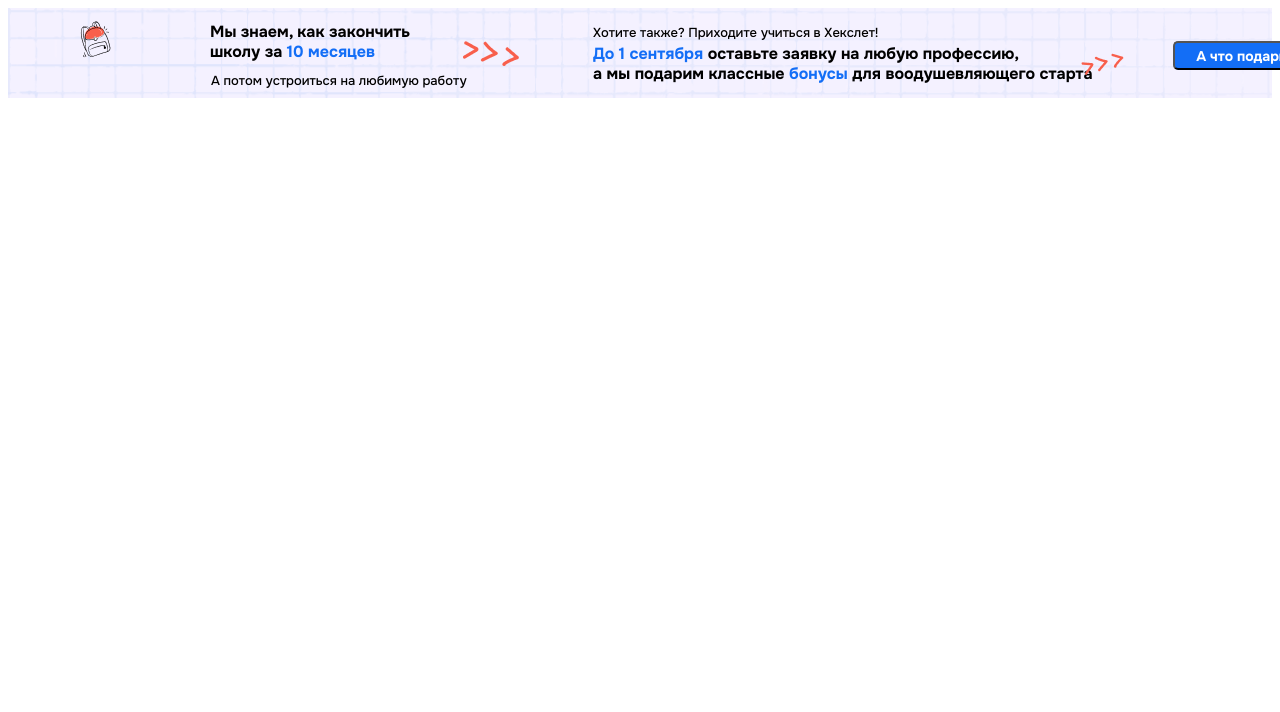
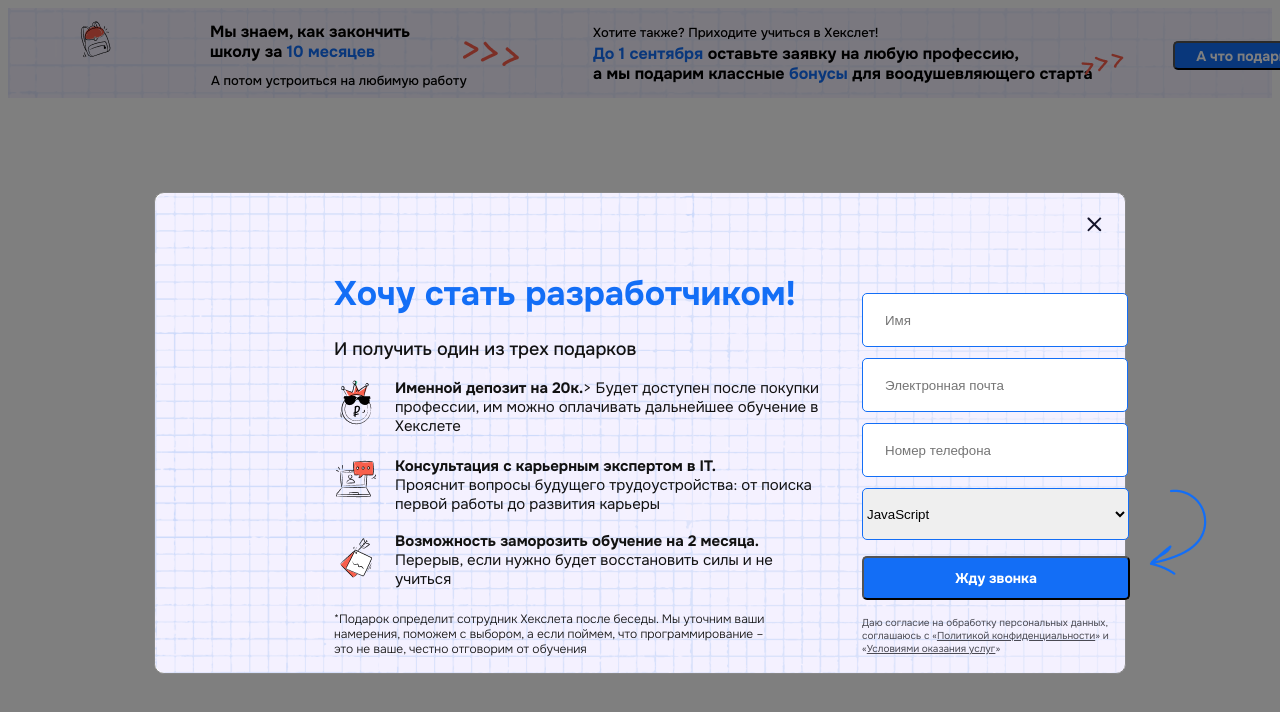
Before and after one commit to MrNovan/practice-task-2, a website built with Vite: page index.html in a window 1280 px wide. Both pictures are taken after a click on the button "А что подарите?". Shown: the top 712 px of the page. Built offline with nearby package versions, Linux system fonts and the light colour scheme.

Commit message:
add file

```diff
--- a/index.html
+++ b/index.html
@@ -23,7 +23,41 @@
             <img class="arrow02" src="./images/arrows-04 2.png" alt="">
             <button class="btn">А что подарите?</button>
             <img class="computer" src="./images/computer 1.png" alt="">
-      </div></div>
+      </div>
 
+      <div id="modal" class="modal">
+        <div class="modal-content">
+          <img src="./images/Close.png" class="close" alt="">
+          <p class="modal-text">Хочу стать разработчиком!</p>
+          <p class="modal-subtext">И получить один из трех подарков</p>
+          <img class="revenue" src="./images/revenue 1 1.png" alt="">
+          <p class="modal-subtext02"><b>Именной депозит на 20к.</b>> Будет доступен после покупки профессии, им можно оплачивать дальнейшее обучение
+            в Хекслете</p>
+            <img class="chat" src="./images/online-chat 1.png" alt="">
+            <p class="modal-subtext02 modal-subtext03"><b>Консультация с карьерным экспертом в IT.</b><br>
+              Прояснит вопросы будущего трудоустройства: от поиска первой работы до развития карьеры</p>
+              <img class="notes" src="./images/notes 1.png" alt="">
+              <p class="modal-subtext02 modal-subtext04"><b>Возможность заморозить обучение на 2 месяца.</b> Перерыв, если нужно будет восстановить силы
+                и не учиться</p>
+                <p class="modal-subtext05">*Подарок определит сотрудник Хекслета после беседы. Мы уточним ваши намерения, поможем с выбором, а если поймем, что программирование –
+                  это не ваше, честно отговорим от обучения</p>
+
+                  <input class="input" type="text" placeholder="Имя">
+                  <input class="input email" type="email" placeholder="Электронная почта">
+                  <input class="input phone" type="tel" placeholder="Номер телефона">
+
+                <select class="inputChange" placeholder="Выберите вариант">
+                 <option value="вариант1" >JavaScript</option>
+                 <option value="вариант2">Python</option>
+                 <option value="вариант3">Java</option>
+                </select>
+                <button class="button">Жду звонка</button>
+                <p class="subtext00">Даю согласие на обработку персональных данных, соглашаюсь с «<u>Политикой конфиденциальности</u>» и «<u>Условиями оказания услуг</u>»</p>
+                <img class="vector" src="./images/Vector.png" alt="">
+
+        </div>
+      </div>
+    </div>
+    <script type="module" src="/index.js"></script>
   </body>
 </html>
--- /dev/null
+++ b/index.js
@@ -0,0 +1,21 @@
+// Получаем элементы
+const modal = document.getElementById('modal');
+const btn = document.querySelector('.btn');
+const close = document.querySelector('.close');
+
+// Открываем модальное окно при нажатии на кнопку
+btn.onclick = function () {
+  modal.style.display = 'block';
+};
+
+// Закрываем модальное окно при нажатии на крестик
+close.onclick = function () {
+  modal.style.display = 'none';
+};
+
+// Закрываем модальное окно при клике за его пределами
+window.onclick = function (event) {
+  if (event.target === modal) {
+    modal.style.display = 'none';
+  }
+};
--- a/style.css
+++ b/style.css
@@ -99,3 +99,183 @@
   top: 29px;
   left: 1170px;
 }
+
+.modal {
+  display: none;
+  position: fixed;
+  z-index: 1;
+  left: 0;
+  top: 0;
+  width: 100%;
+  height: 100%;
+  overflow: auto;
+  background-color: rgba(0,0,0,0.5);
+}
+
+.modal-content {
+  background-color: #fefefe;
+  margin: 15% auto;
+  padding: 20px;
+  border: 1px solid #888;
+  width: 930px;
+  height: 440px;
+  border-radius: 10px;
+  background-image: url('./images/back-modal.png');
+  background-repeat: no-repeat;
+  background-size: cover;
+}
+
+.close {
+  float: right;
+}
+
+.close:hover,
+.close:focus {
+  color: black;
+  text-decoration: none;
+  cursor: pointer;
+}
+
+.modal-text {
+  position: absolute;
+  width: 490px;
+  height: 44px;
+  top: 238px;
+  left: 334px;
+  font-family: "Onest", sans-serif;
+  font-weight: 700;
+  font-size: 34px;
+  line-height: 44px;
+  color: #136EF6;
+}
+
+.modal-subtext {
+  position: absolute;
+  width: 345px;
+  height: 23px;
+  top: 320px;
+  left: 334px;
+  font-family: "Onest", sans-serif;
+  font-weight: 500;
+  font-size: 18px;
+  line-height: 23px;
+  color: #121212;
+}
+
+.revenue {
+  position: absolute;
+  top: 379px;
+  left: 335px;
+}
+
+.modal-subtext02 {
+  position: absolute;
+  width: 430px;
+  height: 60px;
+  top: 364px;
+  left: 395px;
+  font-family: "Onest", sans-serif;
+  font-weight: 400;
+  font-size: 15px;
+  line-height: 19px;
+  color: #121212;
+}
+
+.modal-subtext03 {
+  top: 442px;
+}
+
+.modal-subtext04 {
+  top: 517px;
+}
+
+.chat {
+  position: absolute;
+  top: 458px;
+  left: 335px;
+}
+
+.notes {
+  position: absolute;
+  top: 537px;
+  left: 335px;
+}
+
+.modal-subtext05 {
+  position: absolute;
+  width: 445px;
+  height: 48px;
+  top: 600px;
+  left: 334px;
+  font-family: "Onest", sans-serif;
+  font-weight: 300;
+  font-size: 12px;
+  line-height: 15px;
+  color: #121212;
+}
+
+.input {
+  position: absolute;
+  width: 260px;
+  height: 50px;
+  top: 293px;
+  left: 862px;
+  border-radius: 5px;
+  border: 0.5px solid #136EF6;
+}
+
+.email {
+  top: 358px;
+}
+
+.phone {
+  top: 423px;
+}
+
+.inputChange {
+  position: absolute;
+  width: 267px;
+  height: 52px;
+  top: 488px;
+  left: 862px;
+  border-radius: 5px;
+  border: 0.5px solid #136EF6;
+}
+
+input::placeholder {
+  padding-left: 20px;
+}
+
+.button {
+  position: absolute;
+  width: 268px;
+  height: 44px;
+  top: 556px;
+  left: 862px;
+  border-radius: 5px;
+  background-color: #136EF6;
+  color: white;
+  font-family: "Onest", sans-serif;
+  font-weight: 700;
+  font-size: 14px;
+  line-height: 18px;
+}
+
+.subtext00 {
+  position: absolute;
+  width: 260px;
+  height: 39px;
+  top: 606px;
+  left: 862px;
+  font-family: "Onest", sans-serif;
+  font-weight: 400;
+  font-size: 10px;
+  line-height: 13px;
+  color: #4A4A53;
+}
+
+.vector {
+  position: absolute;
+  top: 489px;
+  left: 1149px;
+}
```
Also changed, not shown: README.md (added), images/Close.png (added), images/Vector.png (added), images/back-modal.png (added), images/notes 1.png (added), images/online-chat 1.png (added), images/revenue 1 1.png (added).
